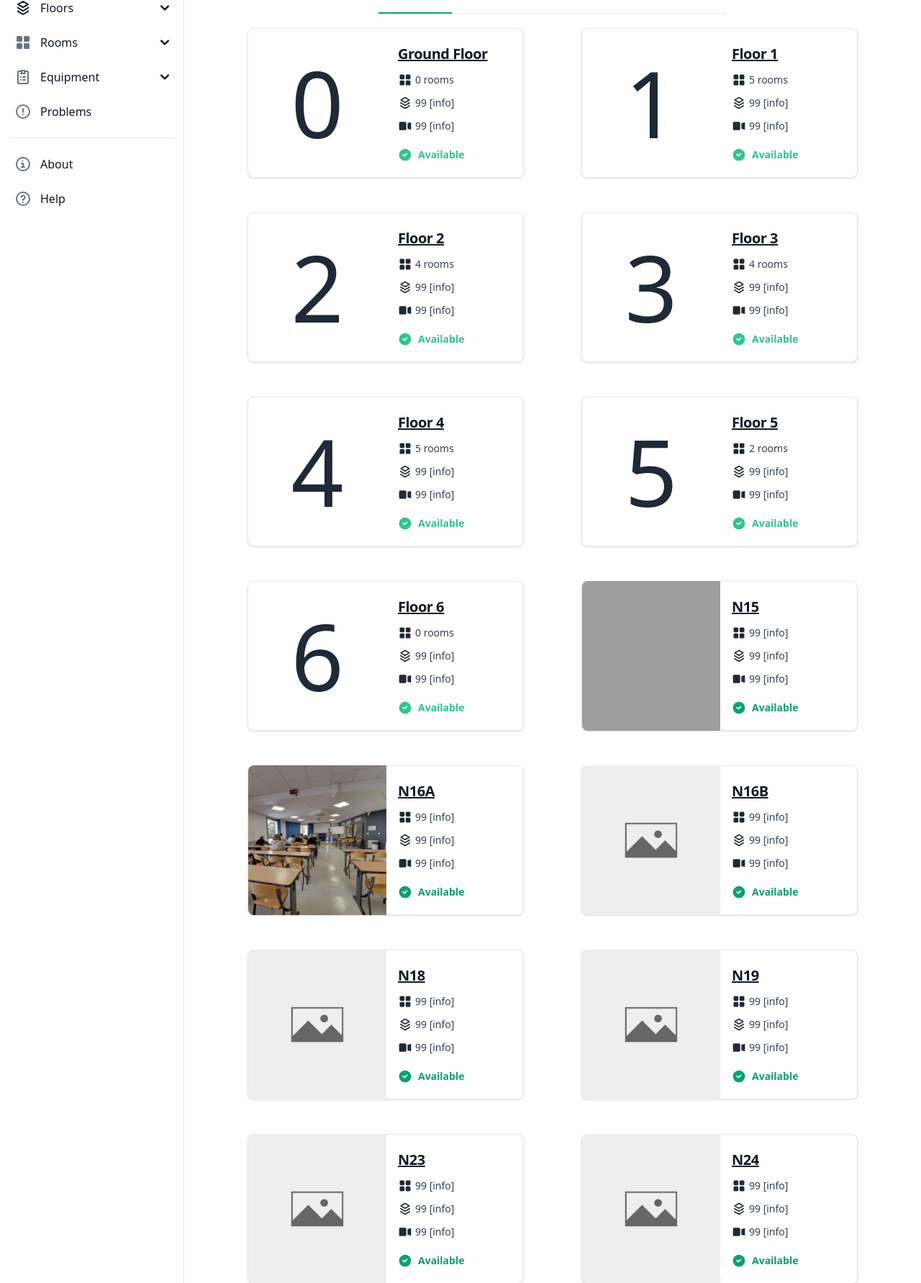
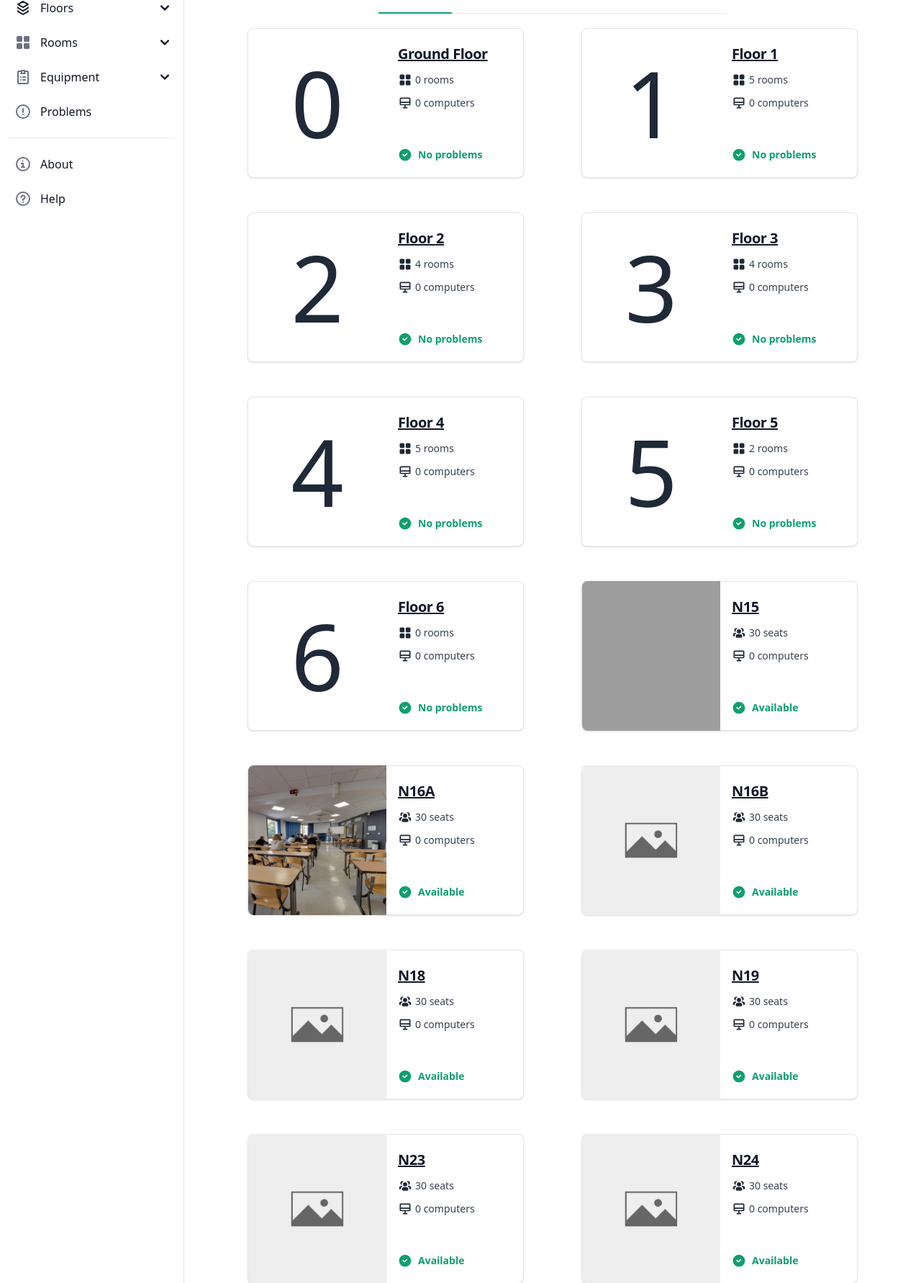
Before and after one commit to Theophile-Wemaere/aubouleau, a Django app: page /NDC/ in a window 1280 px wide. Shown: the part 195-1977 px from the top of the page at 72% size. Run offline with Django 5.2, Linux system fonts and the light colour scheme; data comes from the database, SQL or seed files in the repository; both versions use the stored data as it was after the commit; data that the repository does not hold is empty; style sheets or scripts are compiled from the project's sources; parts of the project's set-up code (start-up, migrations or seed data) failed here and were passed over; some libraries are stand-ins or nearby versions; grey boxes are pictures that could not be loaded.

Commit message:
updated the content on the cards shown in the building and floor views
The cards for Floors and Rooms now display real information on the different available
views for Buildings and Floors.

```diff
--- a/aubouleau_web/models.py
+++ b/aubouleau_web/models.py
@@ -91,6 +91,12 @@ class Floor(models.Model):
     def __str__(self):
         return f'{self.name} ({self.building}, {self.number})'
 
+    class Meta:
+        # A Building can't have two (or more) floors with the same number
+        # This guarantees that, for instance, the URL aubouleau.fr/NDC/floors/1 will ALWAYS return a single floor
+        # (since the Building NDC can only have one floor with the number 1)
+        unique_together = ("number", "building")
+
     def count_rooms(self):
         """
         Counts the amount of rooms contained in this :py:class:`Floor`.
@@ -112,11 +118,32 @@ class Floor(models.Model):
         """
         return Equipment.objects.filter(room__floor=self.id)
 
-    class Meta:
-        # A Building can't have two (or more) floors with the same number
-        # This guarantees that, for instance, the URL aubouleau.fr/NDC/floors/1 will ALWAYS return a single floor
-        # (since the Building NDC can only have one floor with the number 1)
-        unique_together = ("number", "building")
+    def count_computers(self):
+        """
+        Counts the amount of computers in this :py:class:`Floor`.
+        :return: The number of computers in this :py:class:`Floor`.
+        """
+        rooms = self.get_all_rooms()
+        computers_count = 0
+        for room in rooms:
+            computers_count += room.count_computers()
+        return computers_count
+
+    def count_open_problems(self):
+        """
+        Counts the amount of problems affecting this :py:class:`Floor`.
+        :return: The number of problems affecting this :py:class:`Floor`.
+        """
+        rooms = self.get_all_rooms()
+        equipment_list = self.get_all_equipment()
+        problems_count = 0
+
+        for room in rooms:
+            problems_count += room.count_open_problems()
+        for equipment in equipment_list:
+            problems_count += equipment.count_open_problems()
+
+        return problems_count
 
 
 class Room(models.Model):
@@ -253,6 +280,27 @@ class Room(models.Model):
                 return time_slot
         return None
 
+    def count_computers(self):
+        """
+        Counts the amount of computers in this :py:class:`Room`.
+        :return: The number of computers in this :py:class:`Room`.
+        """
+        return self.equipment_set.filter(type__name='Computer').count()
+
+    def has_video_projector(self):
+        """
+        Indicates if this :py:class:`Room` has a video projector.
+        :return: True if this :py:class:`Room` has a one or more video projector, False otherwise.
+        """
+        return self.equipment_set.filter(type__name='Video projectors').exists()
+
+    def count_open_problems(self):
+        """
+        Counts the amount of open problems affecting this :py:class:`Room`.
+        :return: The number of open problems affecting this :py:class:`Room`.
+        """
+        return Problem.objects.filter(room__id=self.id).filter(status='OPEN').count()
+
 
 class TimeSlot(models.Model):
     """
@@ -362,6 +410,13 @@ class Equipment(models.Model):
         :return: A list of all the problems affecting this piece of equipment.
         """
         return self.problem_set.filter(status='OPEN')
+
+    def count_open_problems(self):
+        """
+        Counts the amount of open problems affecting this piece :py:class:`Equipment`.
+        :return: The number of open problems affecting this piece of :py:class:`Equipment`.
+        """
+        return Problem.objects.filter(equipment__id=self.id).filter(status='OPEN').count()
 
 
 class Problem(models.Model):
--- a/aubouleau_web/templates/aubouleau_web/building_detail.html
+++ b/aubouleau_web/templates/aubouleau_web/building_detail.html
@@ -52,18 +52,26 @@
                             <p class="font-normal text-sm text-gray-700 dark:text-gray-400">{{ floor.count_rooms }} rooms</p>
                         </li>
                         <li class="flex flex-row items-center gap-1">
-                            <svg class="w-[20px] h-[20px] text-gray-800 dark:text-white" aria-hidden="true" xmlns="http://www.w3.org/2000/svg" width="24" height="24" fill="none" viewBox="0 0 24 24"><path stroke="currentColor" stroke-linecap="round" stroke-linejoin="round" stroke-width="2" d="M5.005 11.19V12l6.998 4.042L19 12v-.81M5 16.15v.81L11.997 21l6.998-4.042v-.81M12.003 3 5.005 7.042l6.998 4.042L19 7.042 12.003 3Z"/></svg>
-                            <p class="font-normal text-sm text-gray-700 dark:text-gray-400">99 [info]</p>
+                            <svg class="w-[20px] h-[20px] text-gray-800 dark:text-white" aria-hidden="true" xmlns="http://www.w3.org/2000/svg" width="24" height="24" fill="none" viewBox="0 0 24 24"><path stroke="currentColor" stroke-linecap="round" stroke-linejoin="round" stroke-width="2" d="M12 15v5m-3 0h6M4 11h16M5 15h14a1 1 0 0 0 1-1V5a1 1 0 0 0-1-1H5a1 1 0 0 0-1 1v9a1 1 0 0 0 1 1Z"></path></svg>
+                            <p class="font-normal text-sm text-gray-700 dark:text-gray-400">{{ floor.count_computers }} computer{{ floor.count_computers|pluralize }}</p>
                         </li>
-                        <li class="flex flex-row items-center gap-1">
+                        <li class="invisible flex flex-row items-center gap-1">
                             <svg class="w-[20px] h-[20px] text-gray-800 dark:text-white" aria-hidden="true" xmlns="http://www.w3.org/2000/svg" width="24" height="24" fill="currentColor" viewBox="0 0 24 24"><path fill-rule="evenodd" d="M14 7a2 2 0 0 0-2-2H4a2 2 0 0 0-2 2v10a2 2 0 0 0 2 2h8a2 2 0 0 0 2-2V7Zm2 9.387 4.684 1.562A1 1 0 0 0 22 17V7a1 1 0 0 0-1.316-.949L16 7.613v8.774Z" clip-rule="evenodd"></path></svg>
                             <p class="font-normal text-sm text-gray-700 dark:text-gray-400">99 [info]</p>
                         </li>
                     </ul>
+                    {# Problems indicator #}
+                    {% if floor.count_open_problems > 0 %}
                     <div class="flex flex-row items-center gap-2 mt-2">
-                        <svg class="w-[20px] h-[20px] text-green-400 dark:text-white" aria-hidden="true" xmlns="http://www.w3.org/2000/svg" width="24" height="24" fill="currentColor" viewBox="0 0 24 24"><path fill-rule="evenodd" d="M2 12C2 6.477 6.477 2 12 2s10 4.477 10 10-4.477 10-10 10S2 17.523 2 12Zm13.707-1.293a1 1 0 0 0-1.414-1.414L11 12.586l-1.793-1.793a1 1 0 0 0-1.414 1.414l2.5 2.5a1 1 0 0 0 1.414 0l4-4Z" clip-rule="evenodd"></path></svg>
-                        <p class="font-bold text-sm text-green-400 dark:text-green-400">Available</p>
+                        <svg class="w-[20px] h-[20px] text-red-600" aria-hidden="true" xmlns="http://www.w3.org/2000/svg" width="24" height="24" fill="currentColor" viewBox="0 0 24 24"><path fill-rule="evenodd" d="M2 12C2 6.477 6.477 2 12 2s10 4.477 10 10-4.477 10-10 10S2 17.523 2 12Zm7.707-3.707a1 1 0 0 0-1.414 1.414L10.586 12l-2.293 2.293a1 1 0 1 0 1.414 1.414L12 13.414l2.293 2.293a1 1 0 0 0 1.414-1.414L13.414 12l2.293-2.293a1 1 0 0 0-1.414-1.414L12 10.586 9.707 8.293Z" clip-rule="evenodd"></path></svg>
+                        <p class="font-bold text-sm text-red-600">{{ floor.count_open_problems }} problem{{ floor.count_open_problems|pluralize }}</p>
                     </div>
+                    {% else %}
+                    <div class="flex flex-row items-center gap-2 mt-2">
+                        <svg class="w-[20px] h-[20px] text-green-500" aria-hidden="true" xmlns="http://www.w3.org/2000/svg" width="24" height="24" fill="currentColor" viewBox="0 0 24 24"><path fill-rule="evenodd" d="M2 12C2 6.477 6.477 2 12 2s10 4.477 10 10-4.477 10-10 10S2 17.523 2 12Zm13.707-1.293a1 1 0 0 0-1.414-1.414L11 12.586l-1.793-1.793a1 1 0 0 0-1.414 1.414l2.5 2.5a1 1 0 0 0 1.414 0l4-4Z" clip-rule="evenodd"></path></svg>
+                        <p class="font-bold text-sm text-green-500 dark:text-green-400">No problems</p>
+                    </div>
+                    {% endif %}
                 </div>
             </a>
         {% endfor %}
@@ -78,17 +86,24 @@
                     <h5 class="text-xl font-bold underline tracking-tight text-gray-900 dark:text-white">{{ room.number }}</h5>
                     <ul class="flex flex-col gap-3">
                         <li class="flex flex-row items-center gap-1">
-                            <svg class="w-[20px] h-[20px] text-gray-800 dark:text-white" aria-hidden="true" xmlns="http://www.w3.org/2000/svg" width="24" height="24" fill="currentColor" viewBox="0 0 24 24"><path fill-rule="evenodd" d="M4.857 3A1.857 1.857 0 0 0 3 4.857v4.286C3 10.169 3.831 11 4.857 11h4.286A1.857 1.857 0 0 0 11 9.143V4.857A1.857 1.857 0 0 0 9.143 3H4.857Zm10 0A1.857 1.857 0 0 0 13 4.857v4.286c0 1.026.831 1.857 1.857 1.857h4.286A1.857 1.857 0 0 0 21 9.143V4.857A1.857 1.857 0 0 0 19.143 3h-4.286Zm-10 10A1.857 1.857 0 0 0 3 14.857v4.286C3 20.169 3.831 21 4.857 21h4.286A1.857 1.857 0 0 0 11 19.143v-4.286A1.857 1.857 0 0 0 9.143 13H4.857Zm10 0A1.857 1.857 0 0 0 13 14.857v4.286c0 1.026.831 1.857 1.857 1.857h4.286A1.857 1.857 0 0 0 21 19.143v-4.286A1.857 1.857 0 0 0 19.143 13h-4.286Z" clip-rule="evenodd"/></svg>
-                            <p class="font-normal text-sm text-gray-700 dark:text-gray-400">99 [info]</p>
+                            <svg class="w-[20px] h-[20px] text-gray-800 dark:text-white" aria-hidden="true" xmlns="http://www.w3.org/2000/svg" width="24" height="24" fill="currentColor" viewBox="0 0 24 24"><path fill-rule="evenodd" d="M12 6a3.5 3.5 0 1 0 0 7 3.5 3.5 0 0 0 0-7Zm-1.5 8a4 4 0 0 0-4 4 2 2 0 0 0 2 2h7a2 2 0 0 0 2-2 4 4 0 0 0-4-4h-3Zm6.82-3.096a5.51 5.51 0 0 0-2.797-6.293 3.5 3.5 0 1 1 2.796 6.292ZM19.5 18h.5a2 2 0 0 0 2-2 4 4 0 0 0-4-4h-1.1a5.503 5.503 0 0 1-.471.762A5.998 5.998 0 0 1 19.5 18ZM4 7.5a3.5 3.5 0 0 1 5.477-2.889 5.5 5.5 0 0 0-2.796 6.293A3.501 3.501 0 0 1 4 7.5ZM7.1 12H6a4 4 0 0 0-4 4 2 2 0 0 0 2 2h.5a5.998 5.998 0 0 1 3.071-5.238A5.505 5.505 0 0 1 7.1 12Z" clip-rule="evenodd"></path></svg>
+                            <p class="font-normal text-sm text-gray-700 dark:text-gray-400">{{ room.seats }} seats</p>
                         </li>
                         <li class="flex flex-row items-center gap-1">
-                            <svg class="w-[20px] h-[20px] text-gray-800 dark:text-white" aria-hidden="true" xmlns="http://www.w3.org/2000/svg" width="24" height="24" fill="none" viewBox="0 0 24 24"><path stroke="currentColor" stroke-linecap="round" stroke-linejoin="round" stroke-width="2" d="M5.005 11.19V12l6.998 4.042L19 12v-.81M5 16.15v.81L11.997 21l6.998-4.042v-.81M12.003 3 5.005 7.042l6.998 4.042L19 7.042 12.003 3Z"/></svg>
-                            <p class="font-normal text-sm text-gray-700 dark:text-gray-400">99 [info]</p>
+                            <svg class="w-[20px] h-[20px] text-gray-800 dark:text-white" aria-hidden="true" xmlns="http://www.w3.org/2000/svg" width="24" height="24" fill="none" viewBox="0 0 24 24"><path stroke="currentColor" stroke-linecap="round" stroke-linejoin="round" stroke-width="2" d="M12 15v5m-3 0h6M4 11h16M5 15h14a1 1 0 0 0 1-1V5a1 1 0 0 0-1-1H5a1 1 0 0 0-1 1v9a1 1 0 0 0 1 1Z"></path></svg>
+                            <p class="font-normal text-sm text-gray-700 dark:text-gray-400">{{ room.count_computers }} computer{{ room.count_computers|pluralize }}</p>
                         </li>
+                        {% if room.has_video_projector %}
                         <li class="flex flex-row items-center gap-1">
                             <svg class="w-[20px] h-[20px] text-gray-800 dark:text-white" aria-hidden="true" xmlns="http://www.w3.org/2000/svg" width="24" height="24" fill="currentColor" viewBox="0 0 24 24"><path fill-rule="evenodd" d="M14 7a2 2 0 0 0-2-2H4a2 2 0 0 0-2 2v10a2 2 0 0 0 2 2h8a2 2 0 0 0 2-2V7Zm2 9.387 4.684 1.562A1 1 0 0 0 22 17V7a1 1 0 0 0-1.316-.949L16 7.613v8.774Z" clip-rule="evenodd"></path></svg>
-                            <p class="font-normal text-sm text-gray-700 dark:text-gray-400">99 [info]</p>
+                            <p class="font-normal text-sm text-gray-700 dark:text-gray-400">Video projector</p>
                         </li>
+                        {% else %}
+                        <li class="invisible flex flex-row items-center gap-1">
+                            <svg class="w-[20px] h-[20px] text-gray-800 dark:text-white" aria-hidden="true" xmlns="http://www.w3.org/2000/svg" width="24" height="24" fill="currentColor" viewBox="0 0 24 24"><path fill-rule="evenodd" d="M14 7a2 2 0 0 0-2-2H4a2 2 0 0 0-2 2v10a2 2 0 0 0 2 2h8a2 2 0 0 0 2-2V7Zm2 9.387 4.684 1.562A1 1 0 0 0 22 17V7a1 1 0 0 0-1.316-.949L16 7.613v8.774Z" clip-rule="evenodd"></path></svg>
+                            <p class="font-normal text-sm text-gray-700 dark:text-gray-400">Video projector</p>
+                        </li>
+                        {% endif %}
                     </ul>
                     {# Room availability indicator #}
                     {% if room.is_available %}
```
Also changed, not shown: aubouleau_web/fixtures/initial.yaml (+18 -1 lines), aubouleau_web/templates/aubouleau_web/building_floors.html (+13 -5 lines), aubouleau_web/templates/aubouleau_web/building_rooms.html (+9 -2 lines), aubouleau_web/templates/aubouleau_web/floor_detail.html (+9 -2 lines), aubouleau_web/templates/aubouleau_web/floor_rooms.html (+9 -2 lines), aubouleau_web/static/aubouleau_web/images/Casio-XJV2.png (added).
